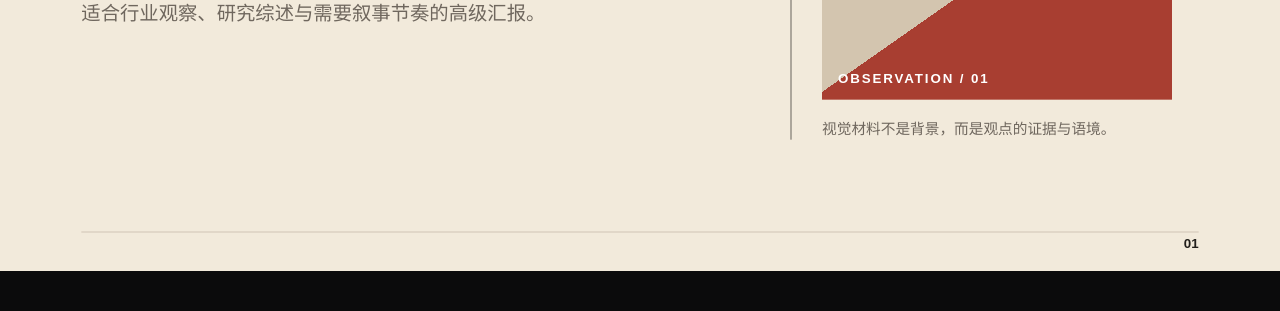
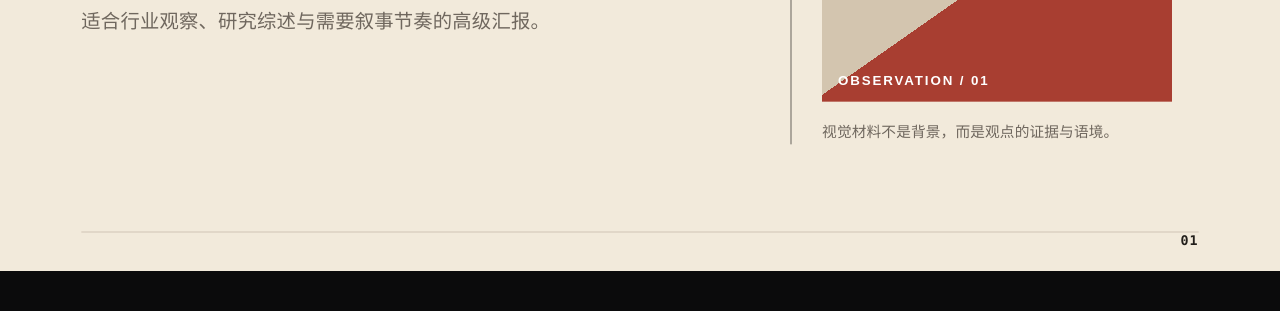
Before and after one commit to yaney01/skill, a website: page ppt/assets/themes/editorial-ink/preview.html in a window 1280 px wide. Shown: the part 489-800 px from the top of the page. Drawn offline with Linux system fonts and the light colour scheme.

Commit message:
Load shared CJK rules in Editorial Ink preview

```diff
--- a/ppt/assets/themes/editorial-ink/preview.html
+++ b/ppt/assets/themes/editorial-ink/preview.html
@@ -7,6 +7,7 @@
   <link rel="stylesheet" href="../../runtime/viewport-base.css">
   <link rel="stylesheet" href="tokens.css">
   <link rel="stylesheet" href="layouts.css">
+  <link rel="stylesheet" href="../shared/cjk.css">
 </head>
 <body>
   <div class="deck-viewport">
```
